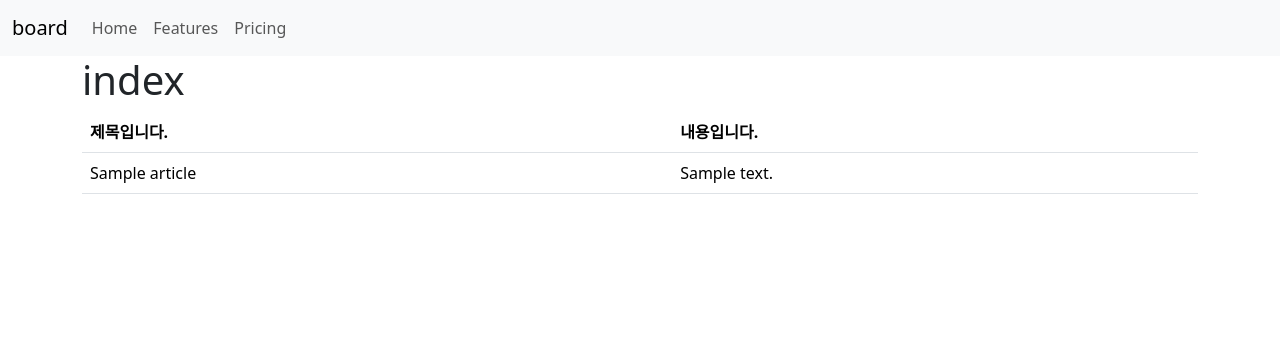
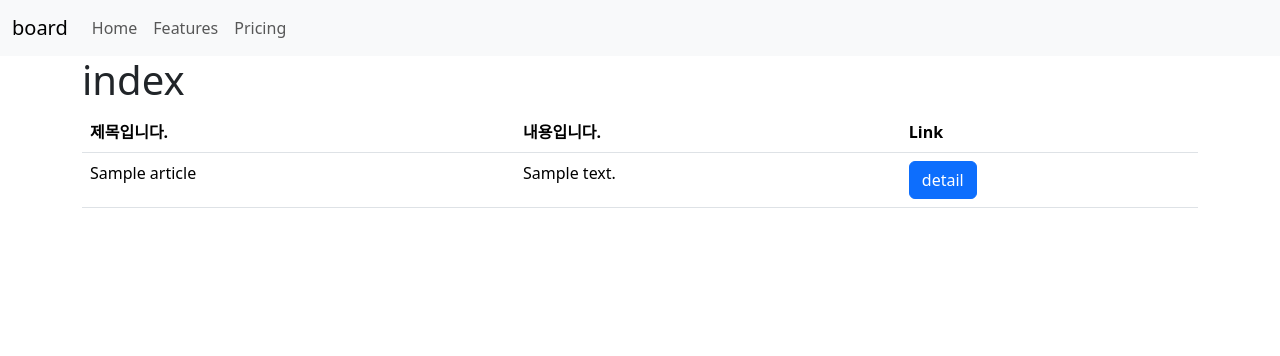
Before and after one commit to Chojungseok/django_board, a Django app: page /articles/ in a window 1280 px wide. Shown: the top 356 px of the page. Run offline with Django 5.2, Linux system fonts and the light colour scheme; tables that the repository leaves empty hold one stand-in row (values such as "Sample post").

Commit message:
read(1) func 구현

```diff
--- a/articles/templates/index.html
+++ b/articles/templates/index.html
@@ -7,6 +7,7 @@
             <tr>
                 <th>제목입니다.</th>
                 <th>내용입니다.</th>
+                <th>Link</th>
             </tr>
         </thead>
         <tbody>
@@ -14,6 +15,7 @@
             <tr>
                 <td>{{article.title}}</td>
                 <td>{{article.content}}</td>
+                <td><a href="{% url 'articles:detail' article.id %}" class="btn btn-primary">detail</a></td>
             </tr>
             {% endfor %}
         </tbody>
--- a/articles/urls.py
+++ b/articles/urls.py
@@ -1,6 +1,10 @@
 from django.urls import path
 from . import views
 
+
+app_name = 'articles'
+
 urlpatterns = [
-    path('',views.index)
+    path('',views.index, name = "index"),
+    path('<int:id>/', views.detail, name="detail"),
 ]
--- a/articles/views.py
+++ b/articles/views.py
@@ -8,3 +8,12 @@ def index(request):
         'articles': articles,
     }
     return render(request, 'index.html', context)
+
+def detail(request, id):
+    article = Article.objects.get(id = id)
+
+    context = {
+        'article': article
+    }
+
+    return render(request, 'detail.html', context)
--- a/templates/base.html
+++ b/templates/base.html
@@ -9,7 +9,7 @@
 <body>
     <nav class="navbar navbar-expand-lg bg-body-tertiary">
         <div class="container-fluid">
-          <a class="navbar-brand" href="#">board</a>
+          <a class="navbar-brand" href="{% url 'articles:index' %}">board</a>
           <button class="navbar-toggler" type="button" data-bs-toggle="collapse" data-bs-target="#navbarNavAltMarkup" aria-controls="navbarNavAltMarkup" aria-expanded="false" aria-label="Toggle navigation">
             <span class="navbar-toggler-icon"></span>
           </button>
```
Also changed, not shown: articles/templates/detail.html (added, +17 -0 lines).
